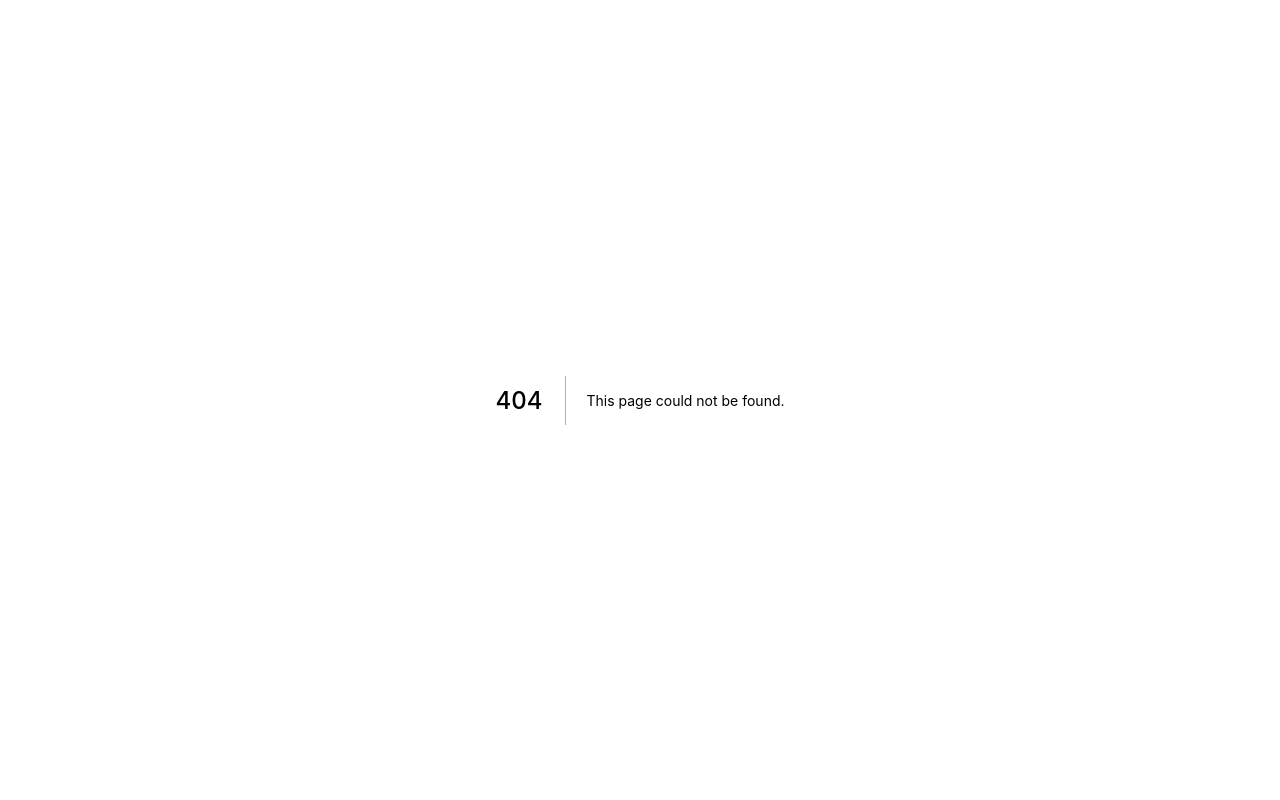
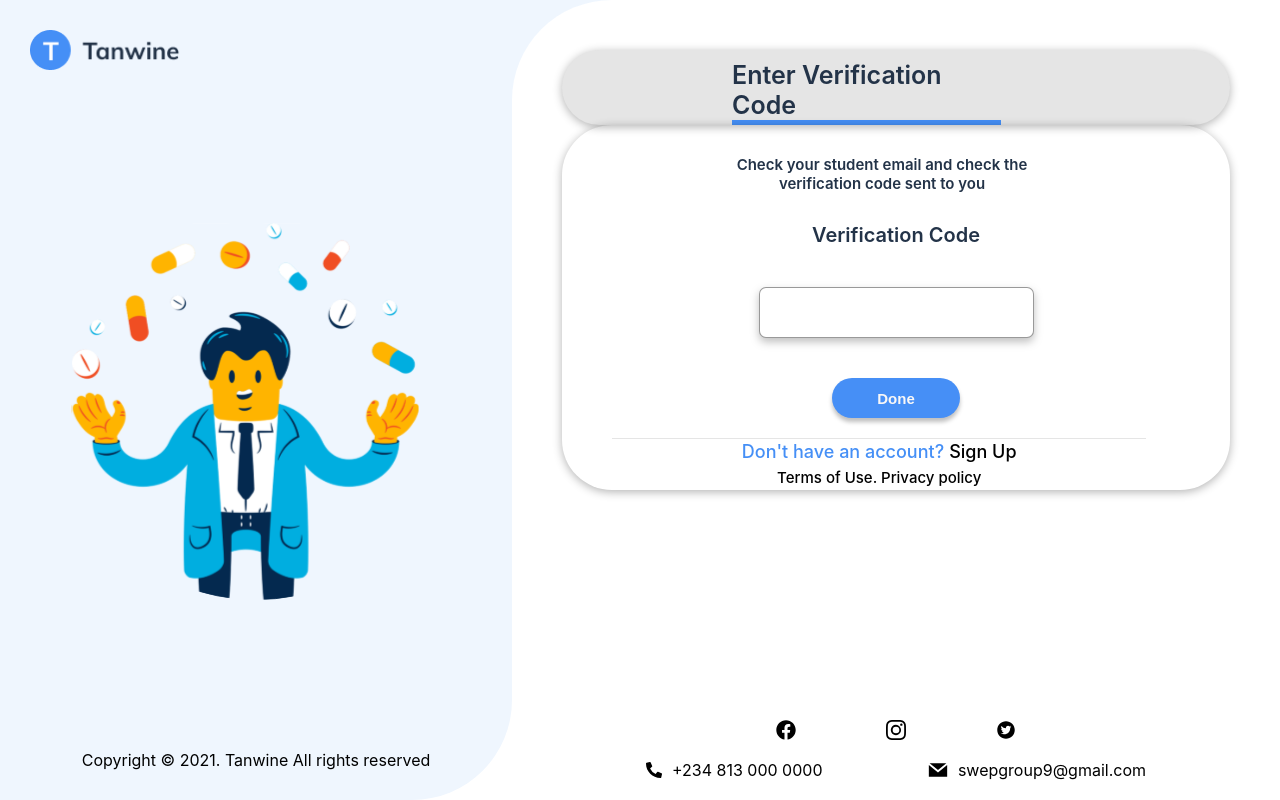
Before and after one commit to Kikks/swep-200-group-9, a Next.js app: page /verification in a window 1280 px wide. Before the commit this address had no page. Built offline with nearby package versions, Linux system fonts and the light colour scheme.

Commit message:
Verification of code screen

```diff
--- /dev/null
+++ b/pages/verification.js
@@ -0,0 +1,38 @@
+import React from "react";
+import styles from "../styles/Verification.module.css";
+
+// Components
+import OnboardingLayout from "../Layout/OnboardingLayout";
+
+const verification = () => {
+	return (
+		<OnboardingLayout>
+            <main>
+                <div className={styles.heading}>
+                    <p className={styles.title}>Enter Verification Code</p>
+                </div>
+
+                <div className={styles.big__container}>
+                    <div className={styles.heading__info}>
+                        <p className={styles.info}>Check your student email and check the verification code sent to you</p>
+                    </div>
+
+                    <div className={styles.form__container}>
+                        <form className={styles.form}>
+                            <label htmlFor="text" className={styles.code}>Verification Code</label>
+                            <input type="text" className={styles.code__input} required></input>
+                            <button type="submit" className={styles.submit}>Done</button>
+                        </form>
+                    </div>
+
+                    <div className={styles.footer}>
+                        <span color="hsla(214, 35%, 21%, 1)" className={styles.sign__up}>Don&apos;t have an account?</span>
+                        <span className={styles.sub__sign__up}>Sign Up</span>
+                        <p className={styles.policy}>Terms of Use. Privacy policy</p>
+                    </div>
+                </div>
+            </main>
+        </OnboardingLayout>
+    );
+};
+export default verification;
--- /dev/null
+++ b/styles/Verification.module.css
@@ -0,0 +1,108 @@
+.heading {
+    padding: 1rem 0 0 17rem;
+    border-radius: 50px;
+    background-color: #E5E5E5;
+    box-shadow: 0px 2px 10px rgba(0, 0, 0, 0.3);
+}
+
+.title {
+    width: 269px;
+    list-style-type: none;
+    border-bottom: 5px solid #458FF6;
+    font-weight: 600;
+    font-size: 25px;
+    color: #233348;
+}
+
+.big__container {
+    border-radius: 50px;
+    box-shadow: 0px 2px 10px rgba(0, 0, 0, 0.3);
+}
+
+.heading__info {
+    padding: 3rem 0;
+}
+
+.info {
+    font-weight: 600;
+    font-size: 15px;
+    line-height: 19px;
+    text-align: center;
+    color: #233348;
+    width: 490px;
+    padding-left: 15rem;
+}
+
+/*form section */
+
+.form {
+    border-radius: 5px;
+    display: flex;
+    flex-direction: column;
+    align-items: center;
+    color: #233348;
+}
+
+.code {
+    padding-bottom: 4rem;
+    font-weight: 600;
+    font-size: 20px;
+}
+
+.code__input {
+    border: 1px solid rgba(0, 0, 0, 0.4);
+    width: 275px;
+    height: 51px;
+    box-sizing: border-box;
+    filter: drop-shadow(0px 4px 4px rgba(0, 0, 0, 0.25));
+    border-radius: 7px;
+    padding-left: 1rem;
+}
+
+.code__input:hover {
+    border: 2px solid hsla(215, 91%, 62%, 1);
+}
+
+/* button */
+
+.submit {
+    background-color: hsla(215, 91%, 62%, 1);
+    box-shadow: 0px 4px 4px rgba(0, 0, 0, 0.25);
+    border: none;
+    border-radius: 50px;
+    color: #F8F7F7;
+    width: 128px;
+    height: 40px;
+    margin-top: 4rem;
+    font-weight: 600;
+    font-size: 15px;
+    cursor: pointer;
+}
+
+/* Footer section */
+
+.footer {
+    text-align: center;
+    margin: 2rem 0 0 5rem;
+    line-height: 25px;
+    width: 80%;
+    border-top: 1px solid #E5E5E5;
+}
+
+.sign__up {
+    color: #458FF6;
+    font-size: 18px;
+    font-weight: 500;
+    text-decoration: none;
+}
+
+.sub__sign__up {
+    font-weight: 500;
+    font-size: 18px;
+    padding-left: .5rem;
+}
+
+.policy {
+    font-weight: 500;
+    font-size: 15px;
+}
```
